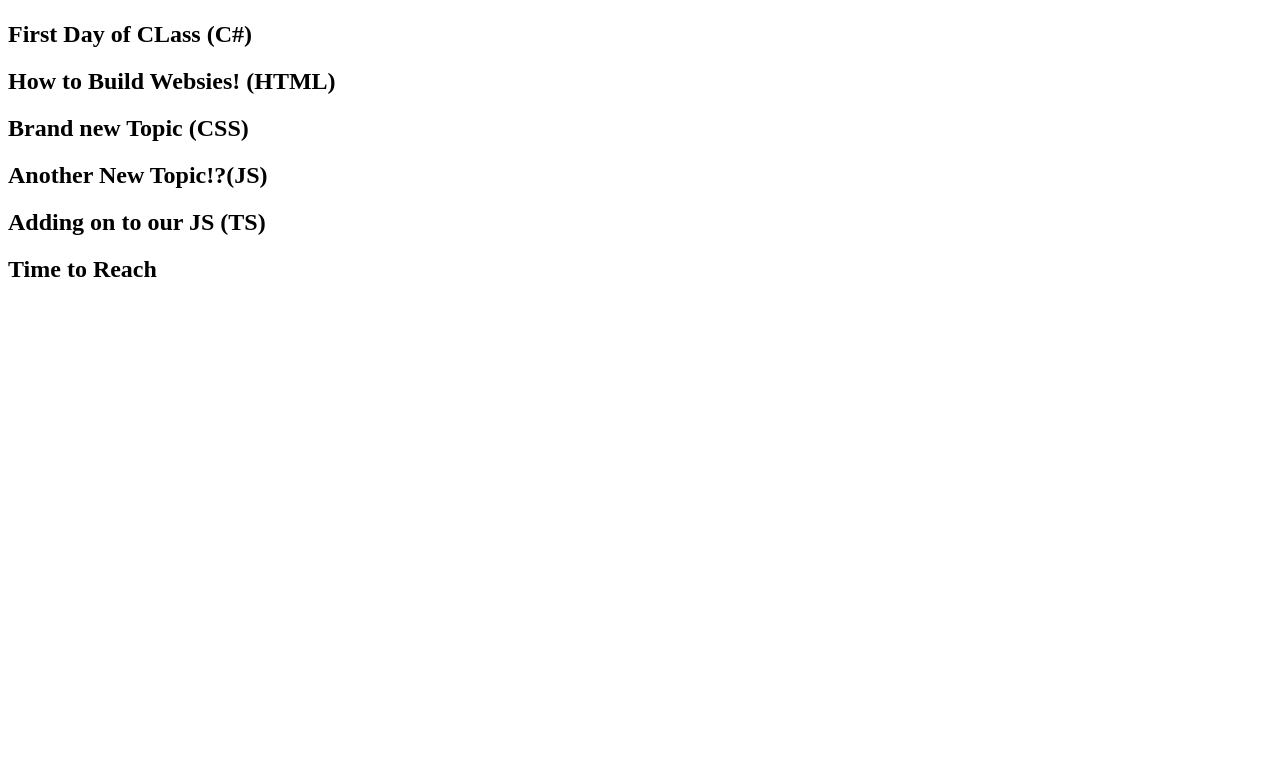
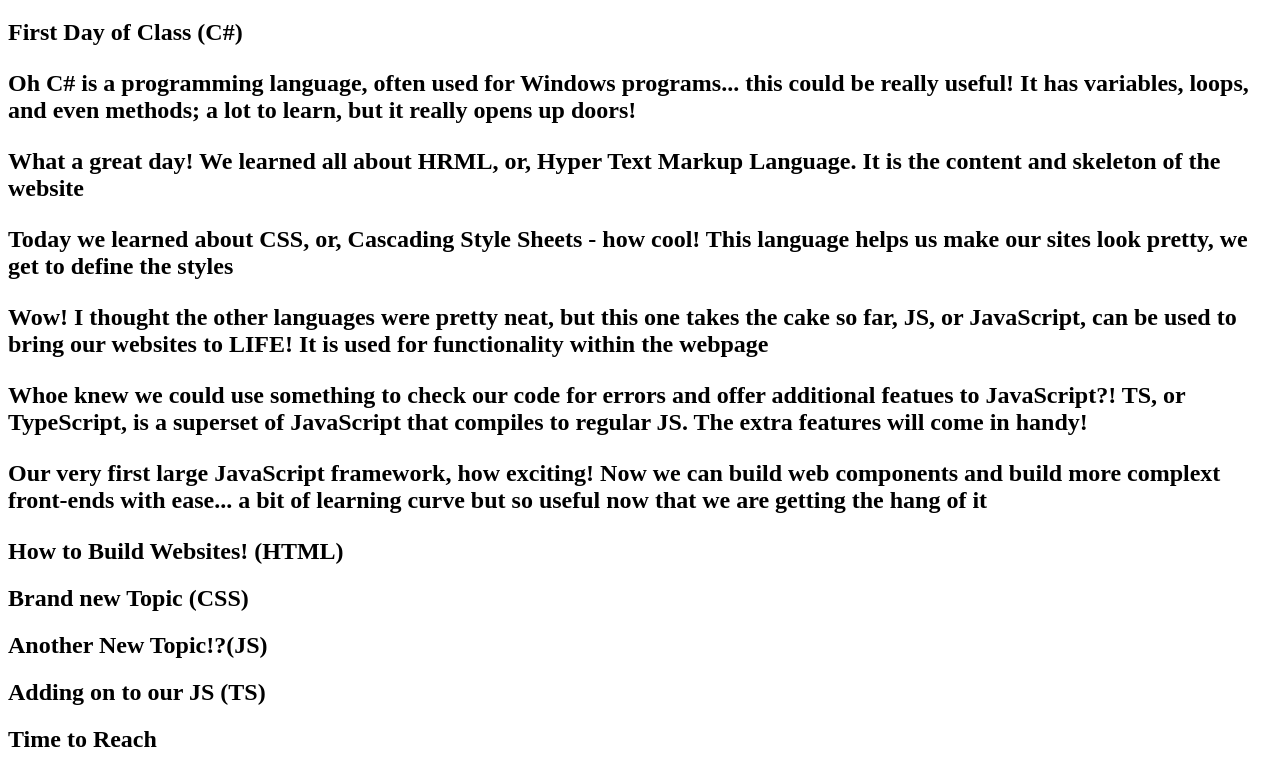
Before and after one commit to jia-von/javascript-blog-assignment, a plain HTML site: page index.html in a window 1280 px wide. Shown: the part 61-833 px from the top of the page. Before the commit the page ends 800 px from the top, so only its background shows below. Drawn offline with Linux system fonts and the light colour scheme.

Commit message:
the child is appended to parent in a weird way, but success nonetheless

```diff
--- a/index.html
+++ b/index.html
@@ -9,13 +9,5 @@
 </head>
 <body>
     <h1>Welcome to Parsley's Blog Post!</h1>
-
-    <article>
-        <h2>
-            <p>
-
-            </p>
-        </h2>
-    </article>
 </body>
 </html>
--- a/js/script.js
+++ b/js/script.js
@@ -3,8 +3,8 @@
 //string in arrays declared in global
 const title =
     [
-        "First Day of CLass (C#)",
-        "How to Build Websies! (HTML)",
+        "First Day of Class (C#)",
+        "How to Build Websites! (HTML)",
         "Brand new Topic (CSS)",
         "Another New Topic!?(JS)",
         "Adding on to our JS (TS)",
@@ -33,26 +33,26 @@ class Article
         }
         outputTitle()
             {
-            const titleList = document.createElement("article");
+            const titleList = document.createElement("article"); //create an article node
             for (let index = 0; index<title.length; index++)
             {
-            const titleListItem = document.createElement("h2");
-            titleListItem.textContent = title[index];
-            titleList.appendChild(titleListItem);
+                const titleListItem = document.createElement("h2"); //create a <h2> text node
+                titleListItem.textContent = title[index];
+                titleList.appendChild(titleListItem); //Append the titleListItem to <h2> node
             }
-        document.body.appendChild(titleList);
-        }
+            document.body.appendChild(titleList); //Append <article> to the <body>
+            }
         outputContent()
             {
-            const contentList = document.createElement("p");
-            for (let index = 0; content<title.length; index++)
+            for (let index = 0; index<content.length; index++)
             {
-            const contentListItem = document.createElement("p");
-            contentListItem.textContent = title[index];
-            contentList.appendChild(contentListItem);
+                const contentListItem = document.createElement("p");
+                contentListItem.textContent = content[index];
+                const parentTitle = document.querySelector("h2");
+                parentTitle.appendChild(contentListItem);
             }
-        document.h2.appendChild(contentList);
-        }
+            document.body.appendChild(contentList);
+            }
 
     }//end of class
 
```
